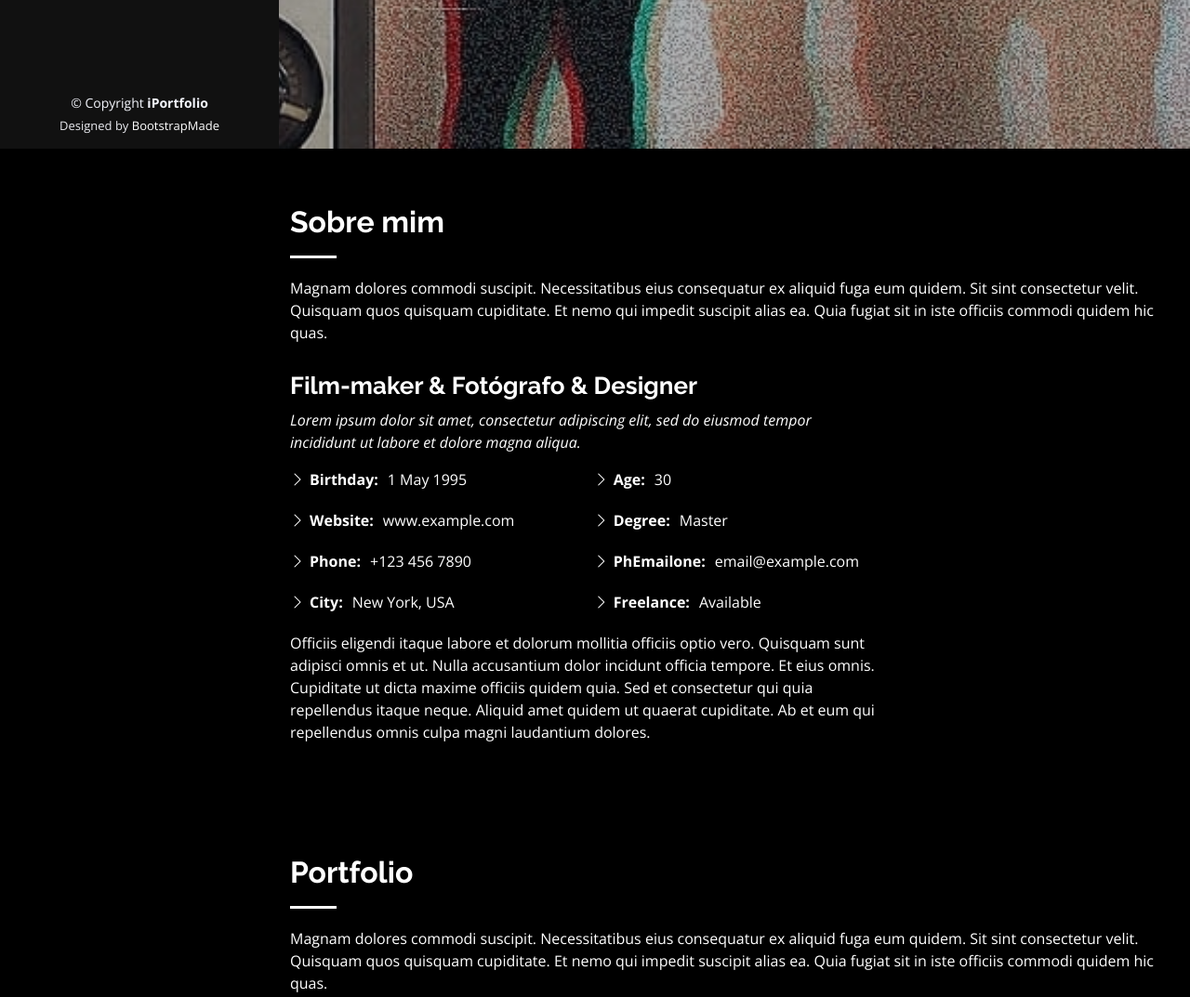
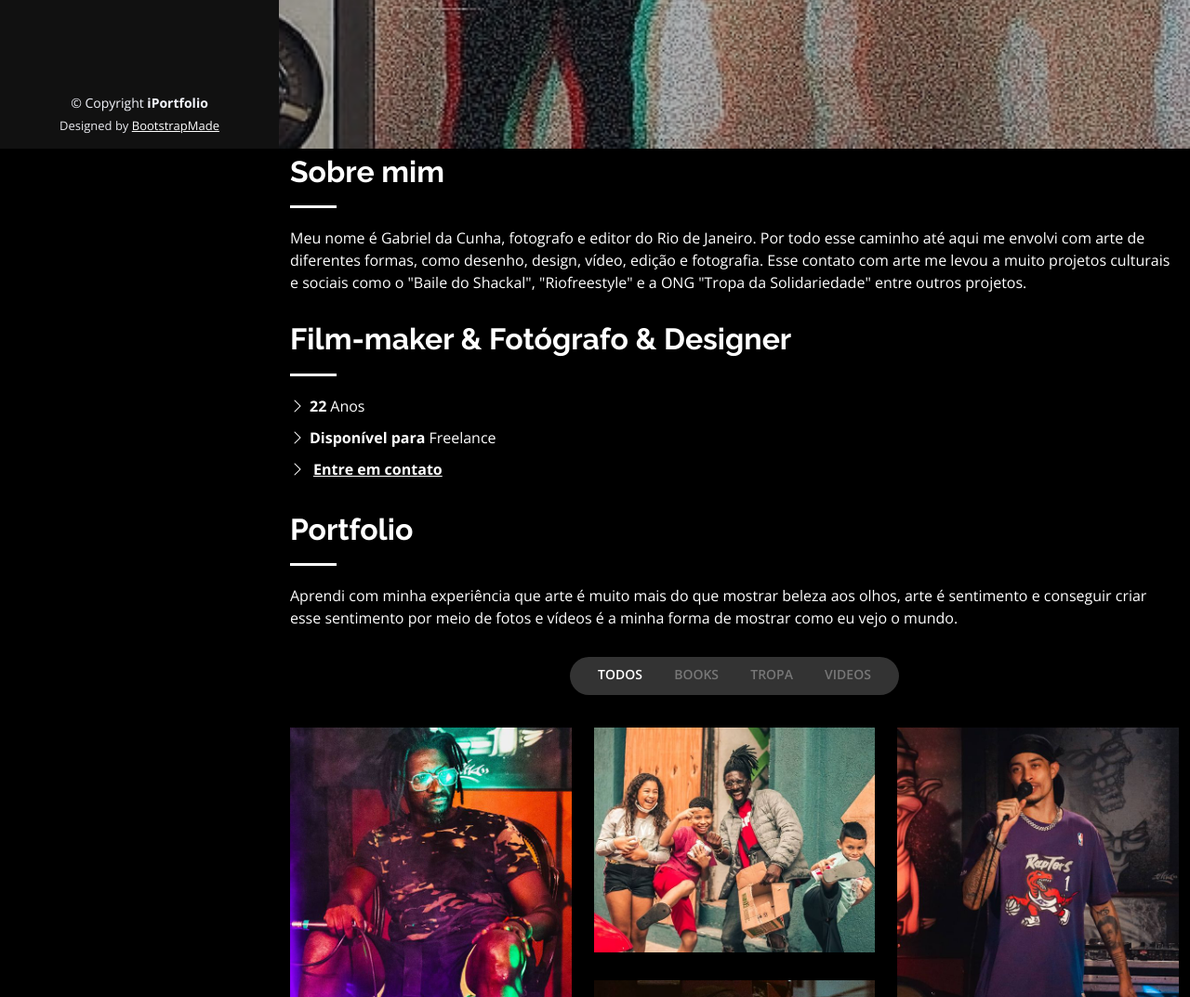
Before and after one commit to dayvidmoreira7/savage-click, a plain HTML site: page index.html in a window 1280 px wide. Shown: the part 640-1713 px from the top of the page at 93% size. Drawn offline with nearby package versions, Linux system fonts and the light colour scheme.

Commit message:
set texts of sections

```diff
--- a/assets/css/style.css
+++ b/assets/css/style.css
@@ -16,12 +16,11 @@ body {
 
 a {
   color: #fff;
-  text-decoration: none;
+  transition: .4s;
 }
 
 a:hover {
   color: #333;
-  text-decoration: none;
 }
 
 h1, h2, h3, h4, h5, h6 {
@@ -173,6 +172,7 @@ h1, h2, h3, h4, h5, h6 {
   font-size: 24px;
   padding-right: 8px;
   color: #fff5;
+  transition: .4s;
 }
 
 .nav-menu a:hover, .nav-menu .active, .nav-menu .active:focus, .nav-menu li:hover > a {
@@ -285,7 +285,7 @@ h1, h2, h3, h4, h5, h6 {
 # Sections General
 --------------------------------------------------------------*/
 section {
-  padding: 60px 0;
+  padding: 6px 0;
   overflow: hidden;
 }
 
@@ -295,6 +295,9 @@ section {
 
 .section-title {
   padding-bottom: 30px;
+}
+.section-title.custom-margin {
+  padding-bottom: 6px;
 }
 
 .section-title h2 {
@@ -336,7 +339,7 @@ section {
 }
 
 .about .content ul li {
-  margin-bottom: 20px;
+  margin-bottom: 10px;
   display: flex;
   align-items: center;
 }
@@ -1080,3 +1083,30 @@ section {
     padding-right: 20px 15px;
   }
 }
+
+a.custom-link {
+  padding: 2px 4px;
+  border-radius: 4px;
+  transition: .4s;
+}
+a.custom-link:hover {
+  color: #fff;
+  background-color: #333;
+}
+
+b {
+  margin-right: 4px;
+}
+
+.divider {
+  width: 97%;
+  height: 1px;
+  background-color: #fff;
+  margin: auto;
+  margin-bottom: 14px;
+}
+@media(max-width: 768px) {
+  .divider {
+    width: 94%;
+  }
+}
--- a/index.html
+++ b/index.html
@@ -79,40 +79,34 @@
 
         <div class="section-title">
           <h2>Sobre mim</h2>
-          <p>Magnam dolores commodi suscipit. Necessitatibus eius consequatur ex aliquid fuga eum quidem. Sit sint consectetur velit. Quisquam quos quisquam cupiditate. Et nemo qui impedit suscipit alias ea. Quia fugiat sit in iste officiis commodi quidem hic quas.</p>
+          <p>
+            Meu nome é Gabriel da Cunha, fotografo e editor do Rio de Janeiro.
+            Por todo esse caminho até aqui me envolvi com arte de diferentes formas,
+            como desenho, design, vídeo, edição e fotografia. Esse contato com arte
+            me levou a muito projetos culturais e sociais como o "Baile do Shackal",
+            "Riofreestyle" e a ONG "Tropa da Solidariedade" entre outros projetos.
+          </p>
         </div>
-
+        <div class="section-title custom-margin">
+          <h2>Film-maker &amp; Fotógrafo &amp; Designer</h2>
+          <!-- <p>
+            Lorem Ipsum
+          </p> -->
           <div class="row">
             <div class="col-lg-8 pt-4 pt-lg-0 content" data-aos="fade-left">
-            <h3>Film-maker &amp; Fotógrafo &amp; Designer</h3>
-            <p class="fst-italic">
-              Lorem ipsum dolor sit amet, consectetur adipiscing elit, sed do eiusmod tempor incididunt ut labore et dolore
-              magna aliqua.
-            </p>
               <div class="row">
                 <div class="col-lg-6">
                   <ul>
-                  <li><i class="bi bi-chevron-right"></i> <strong>Birthday:</strong> <span>1 May 1995</span></li>
-                  <li><i class="bi bi-chevron-right"></i> <strong>Website:</strong> <span>www.example.com</span></li>
-                  <li><i class="bi bi-chevron-right"></i> <strong>Phone:</strong> <span>+123 456 7890</span></li>
-                  <li><i class="bi bi-chevron-right"></i> <strong>City:</strong> <span>New York, USA</span></li>
-                </ul>
-              </div>
-              <div class="col-lg-6">
-                <ul>
-                  <li><i class="bi bi-chevron-right"></i> <strong>Age:</strong> <span>30</span></li>
-                  <li><i class="bi bi-chevron-right"></i> <strong>Degree:</strong> <span>Master</span></li>
-                  <li><i class="bi bi-chevron-right"></i> <strong>PhEmailone:</strong> <span>email@example.com</span></li>
-                  <li><i class="bi bi-chevron-right"></i> <strong>Freelance:</strong> <span>Available</span></li>
+                    <li><i class="bi bi-chevron-right"></i> <b>22</b> <span>Anos</span></li>
+                    <li><i class="bi bi-chevron-right"></i> <b>Disponível para</b> <span>Freelance</span></li>
+                    <li><i class="bi bi-chevron-right"></i> <b><a class="custom-link" href="https://wa.me/5521997258378" target="_blank">Entre em contato</a></b> </li>
                   </ul>
                 </div>
               </div>
-            <p>
-              Officiis eligendi itaque labore et dolorum mollitia officiis optio vero. Quisquam sunt adipisci omnis et ut. Nulla accusantium dolor incidunt officia tempore. Et eius omnis.
-              Cupiditate ut dicta maxime officiis quidem quia. Sed et consectetur qui quia repellendus itaque neque. Aliquid amet quidem ut quaerat cupiditate. Ab et eum qui repellendus omnis culpa magni laudantium dolores.
-            </p>
             </div>
           </div>
+        </div>
+
 
       </div>
     </section>
@@ -124,7 +118,11 @@
 
         <div class="section-title">
           <h2>Portfolio</h2>
-          <p>Magnam dolores commodi suscipit. Necessitatibus eius consequatur ex aliquid fuga eum quidem. Sit sint consectetur velit. Quisquam quos quisquam cupiditate. Et nemo qui impedit suscipit alias ea. Quia fugiat sit in iste officiis commodi quidem hic quas.</p>
+          <p>
+            Aprendi com minha experiência que arte é muito mais do que mostrar beleza
+            aos olhos, arte é sentimento e conseguir criar esse sentimento por meio de
+            fotos e vídeos é a minha forma de mostrar como eu vejo o mundo.
+          </p>
         </div>
 
         <div class="row" data-aos="fade-up">
```
Lines whose indentation alone changed are shown as unchanged.
